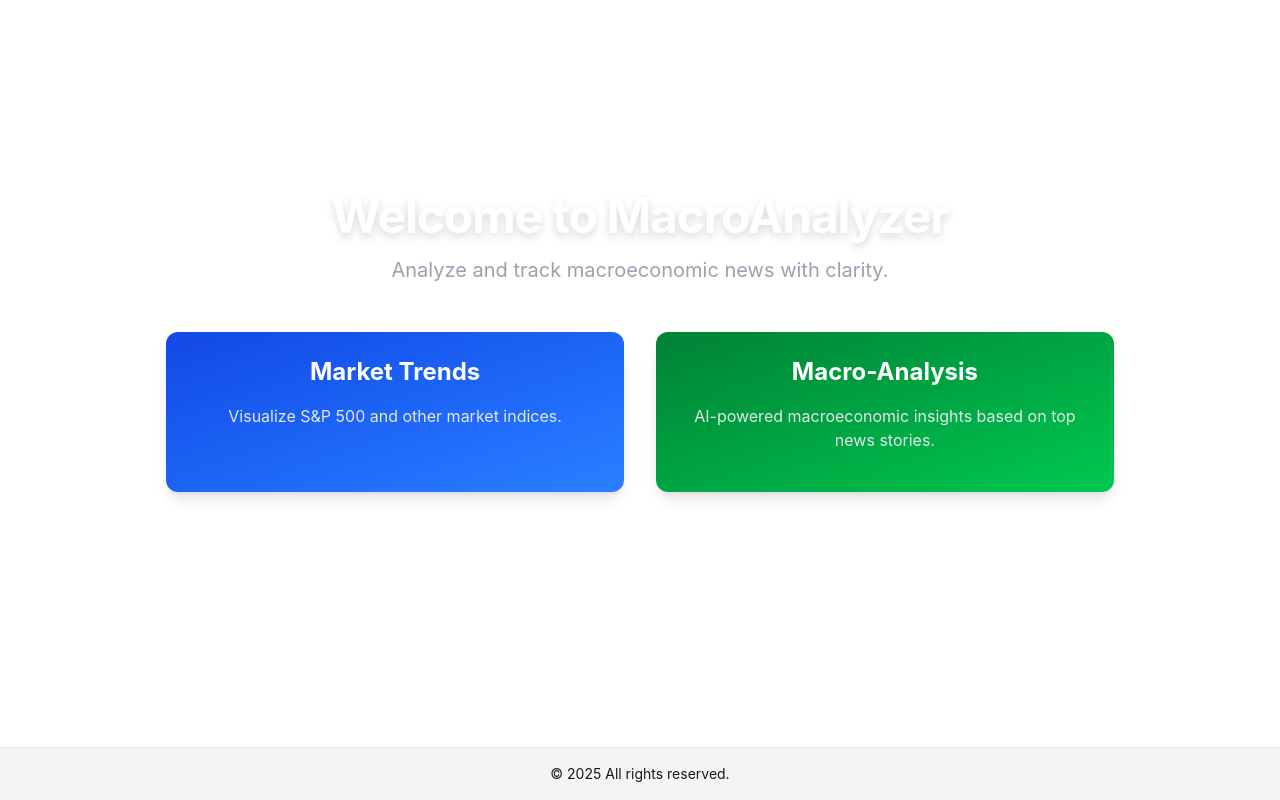
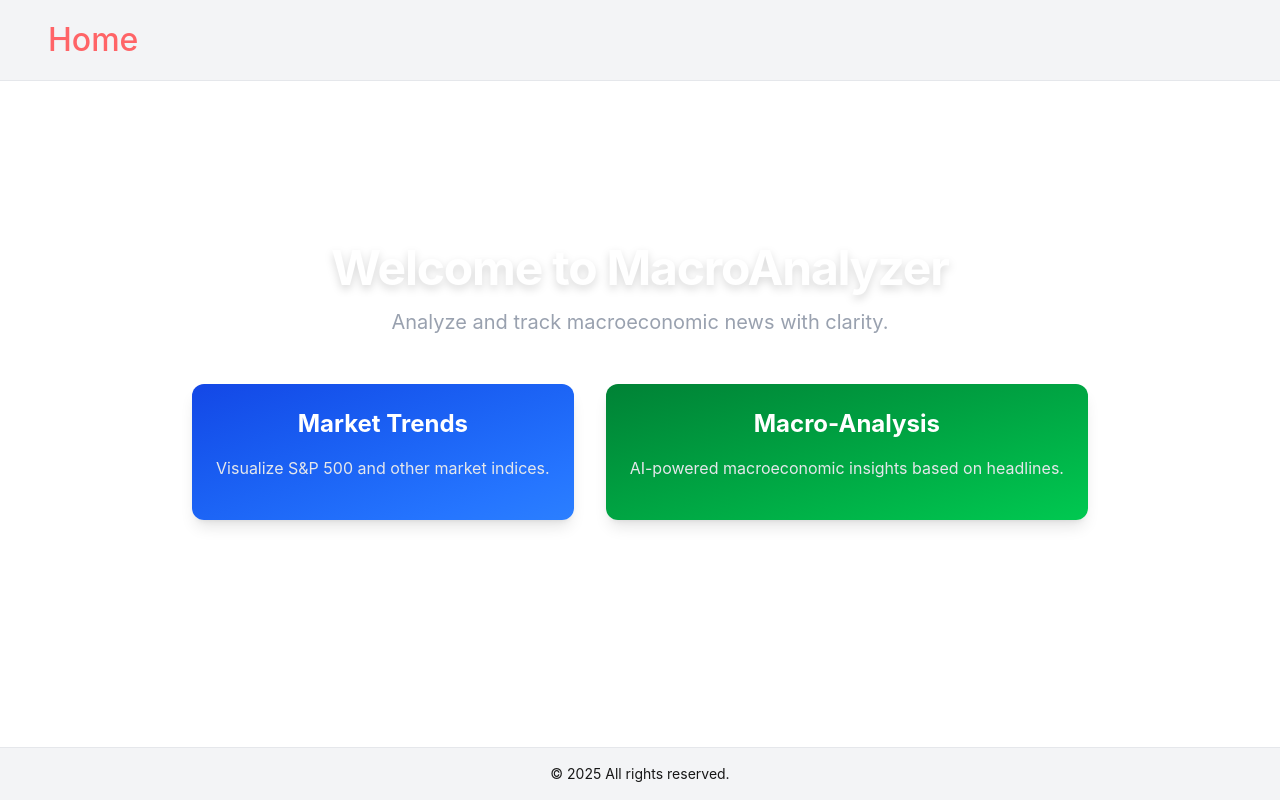
Before and after one commit to t-goel/MacroAnalyzer, a Next.js app in the folder frontend/: page / in a window 1280 px wide. Built offline with nearby package versions, Linux system fonts and the light colour scheme.

Commit message:
website structure completed

```diff
--- /dev/null
+++ b/frontend/app/analysis/page.tsx
@@ -0,0 +1,5 @@
+function Hello() {
+    return <h1>analysis</h1>
+}
+
+export default Hello
--- a/frontend/app/globals.css
+++ b/frontend/app/globals.css
@@ -45,18 +45,19 @@ h1, h2, h3 {
 /* Navigation bar */
 nav {
   display: flex;
-  justify-content: center;
+  justify-content: start;
   gap: 2rem;
   background: var(--secondary);
   padding: 1rem 0;
+  padding-left: 3rem;
   border-bottom: 1px solid #e5e7eb;
+  font-size: 2rem;
 }
 
 nav a {
   text-decoration: none;
-  color: var(--foreground);
   font-weight: 500;
-  transition: color 0.2s ease-in-out;
+  transition: color .5s ease-in-out;
 }
 
 nav a:hover {
--- a/frontend/app/layout.tsx
+++ b/frontend/app/layout.tsx
@@ -1,9 +1,11 @@
 import type { Metadata } from "next";
+import Link from "next/link";
 import "./globals.css";
 
 export const metadata: Metadata = {
   title: "MacroAnalyser",
   description: "AI-powered insights on macroeconomic trends",
+  icons: '/favicon.ico',
 };
 
 export default function RootLayout({
@@ -15,10 +17,19 @@ export default function RootLayout({
     <html lang="en">
       <body className="flex flex-col min-h-screen">
 
-        <main className="flex-1 flex items-center justify-center">{children}</main>
+        {/* Navigation Bar */}
+        <nav className="w-full bg-gray-100 dark:bg-gray-800 p-4 flex items-center justify-start">
+          <Link href="/" className="text-red-400">
+            Home
+          </Link>
+        </nav>
+
+        <main className="flex-1 flex items-center justify-center">
+          {children}
+        </main>
 
         <footer className="text-center py-4 border-t bg-gray-100 dark:bg-gray-800 text-sm text-gray-600 dark:text-gray-300">
-          ©   {new Date().getFullYear()} All rights reserved.
+          © {new Date().getFullYear()} All rights reserved.
         </footer>
       </body>
     </html>
--- a/frontend/app/page.tsx
+++ b/frontend/app/page.tsx
@@ -1,3 +1,4 @@
+import Link from "next/link";
 export default function Home() {
   return (
     <main className="flex-grow flex flex-col items-center justify-center -mt-16 px-6 space-y-12">
@@ -14,20 +15,24 @@ export default function Home() {
       {/* Two Sections Side by Side */}
       <div className="flex flex-col md:flex-row gap-8 w-full max-w-6xl">
         {/* Market Trends */}
+        <Link href="/trends">
           <div className="flex-1 bg-gradient-to-br from-blue-700 to-blue-500 rounded-xl p-6 shadow-lg">
             <h3 className="text-2xl font-bold text-white text-center">Market Trends</h3>
             <p className="text-gray-200 mb-4 text-center">
               Visualize S&P 500 and other market indices.
             </p>
           </div>
+        </Link>
 
         {/* Macro Analysis */}
+        <Link href="/analysis">
           <div className="flex-1 bg-gradient-to-br from-green-700 to-green-500 rounded-xl p-6 shadow-lg">
             <h3 className="text-2xl font-bold text-white mb-4 text-center">Macro-Analysis</h3>
             <p className="text-gray-200 mb-4 text-center">
-            AI-powered macroeconomic insights based on top news stories.
+              AI-powered macroeconomic insights based on headlines.
             </p>
           </div>
+        </Link>
       </div>
     </main>
   );
--- /dev/null
+++ b/frontend/app/trends/page.tsx
@@ -0,0 +1,5 @@
+function Hello() {
+    return <h1>Trends</h1>
+}
+
+export default Hello
```
Lines whose indentation alone changed are shown as unchanged.
